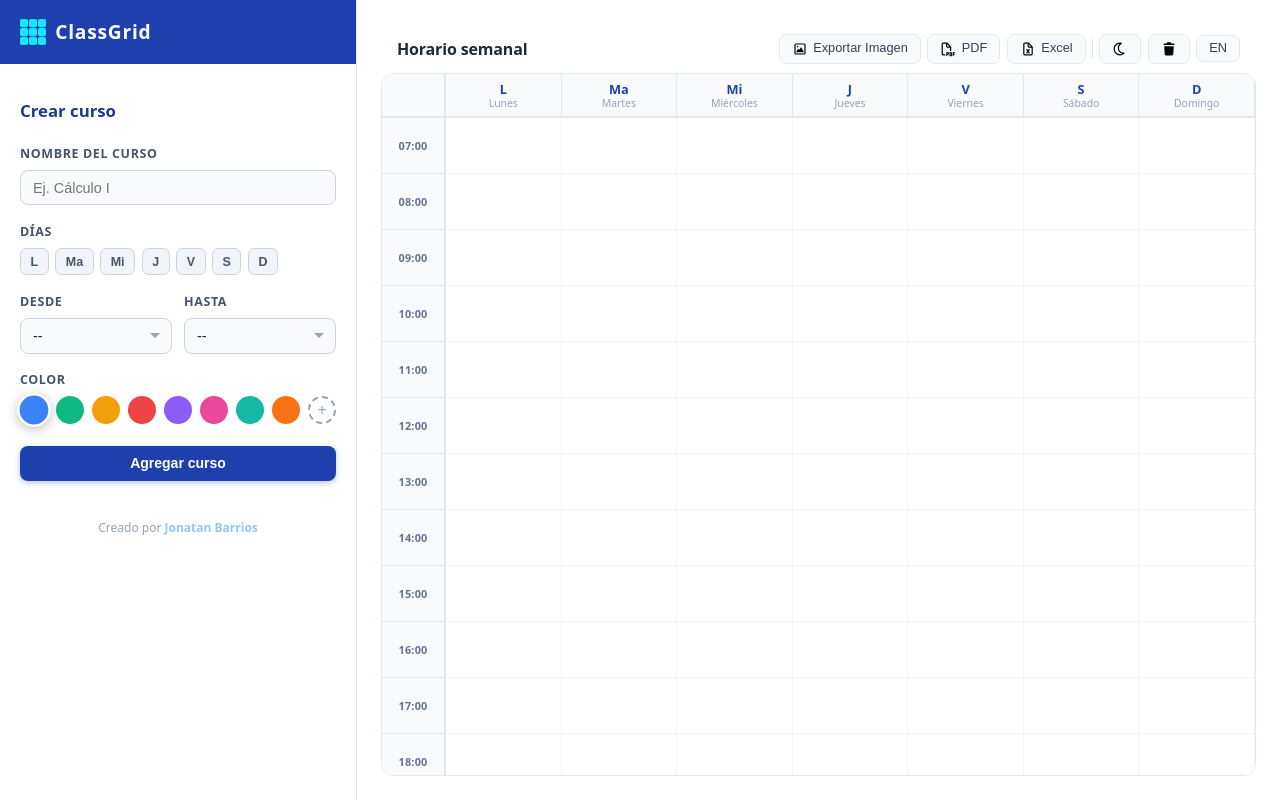
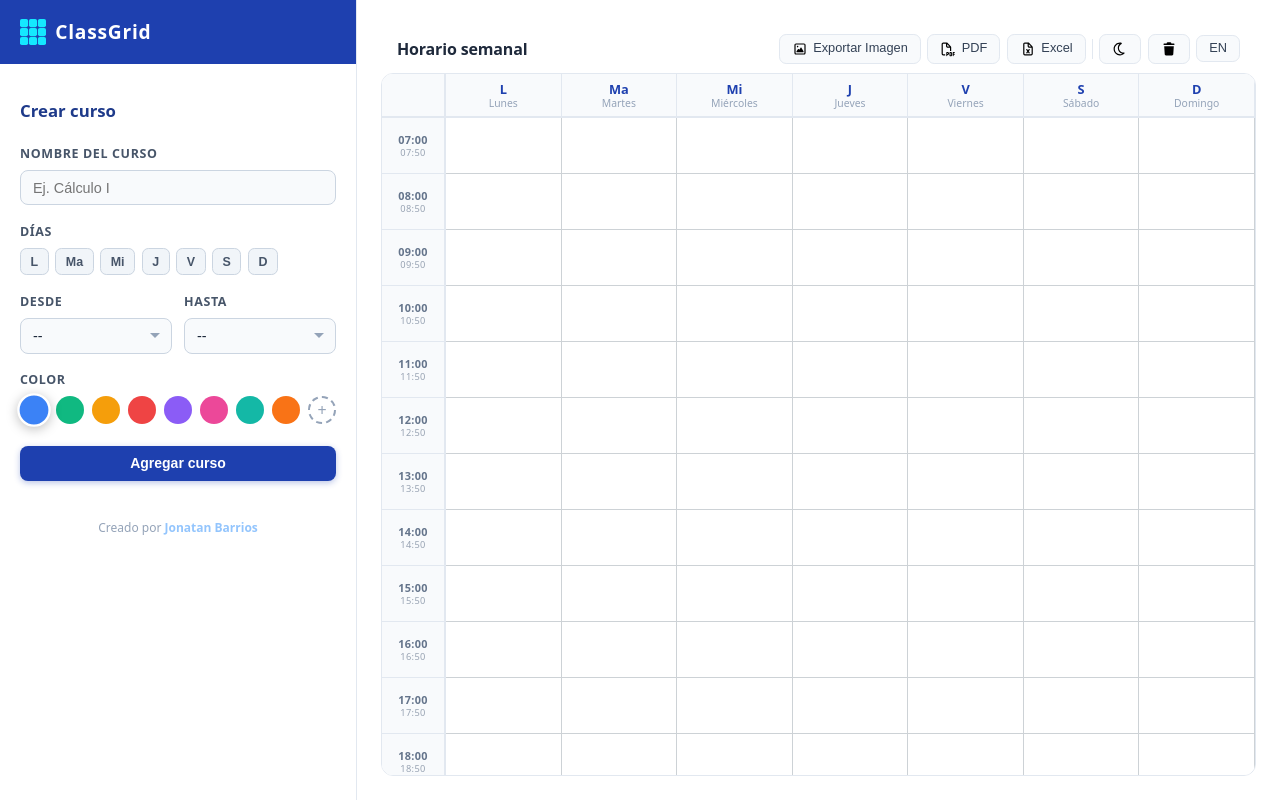
Before and after one commit to ionatan21/generador-horarios, a React (Vite) app: page / in a window 1280 px wide. Built offline with nearby package versions, Linux system fonts and the light colour scheme.

Commit message:
Hours range fix

```diff
--- a/src/App.css
+++ b/src/App.css
@@ -205,13 +205,22 @@
   border-color: #c0c0c0;
 }
 
+.dark .sv-time-label__start {
+  color: #94a3b8;
+}
+
+.dark .sv-time-label__end {
+  color: #64748b;
+}
+
 .dark .sv-bg-cell {
   border-color: #ffffff;
   background: #000000;
 }
 
-.dark .sv-bg-cell:nth-child(odd) {
-  background: #000000;
+.dark .sv-bg-cell:hover {
+  background: #2d2e2e;
+  transition: background 0.1s;
 }
 
 .dark .course-form {
--- a/src/components/ScheduleView.css
+++ b/src/components/ScheduleView.css
@@ -270,24 +270,37 @@
   left: 0;
   z-index: 1;
   display: flex;
+  flex-direction: column;
   align-items: center;
   justify-content: center;
+  gap: 2px;
   background: #f8fafc;
   border-right: 2px solid #e2e8f0;
-  font-size: 0.68rem;
-  font-weight: 600;
   color: #64748b;
   letter-spacing: 0.02em;
 }
 
+.sv-time-label__start {
+  font-size: 0.68rem;
+  font-weight: 700;
+  line-height: 1;
+}
+
+.sv-time-label__end {
+  font-size: 0.58rem;
+  font-weight: 500;
+  opacity: 0.65;
+  line-height: 1;
+}
+
 /* ── Background slot cells (grid lines only, no stacking context) */
 .sv-bg-cell {
-  border-bottom: 1px solid #f1f5f9;
-  border-right: 1px solid #f1f5f9;
+  border-bottom: 1px solid #cdd2d6;
+  border-right: 1px solid #cdd2d6;
 }
 
 .sv-bg-cell:hover {
-  background: #f8faff;
+  background: #f1f2f4;
   transition: background 0.1s;
 }
 
--- a/src/components/ScheduleView.tsx
+++ b/src/components/ScheduleView.tsx
@@ -196,7 +196,7 @@ export default function ScheduleView({
     ];
     const rows = SLOTS.map((slot) => {
       const slotHour = parseInt(slot.start.split(":")[0], 10);
-      const row: string[] = [slot.start];
+      const row: string[] = [`${slot.start} - ${slot.end}`];
       for (const day of DAYS) {
         const course = schedule
           .getCoursesForDay(day)
@@ -321,7 +321,8 @@ export default function ScheduleView({
                   className="sv-time-label"
                   style={{ gridColumn: TIME_COL, gridRow }}
                 >
-                  {slot.start}
+                  <span className="sv-time-label__start">{slot.start}</span>
+                  <span className="sv-time-label__end">{slot.end}</span>
                 </div>
                 {DAYS.map((_day, di) => (
                   <div
```
